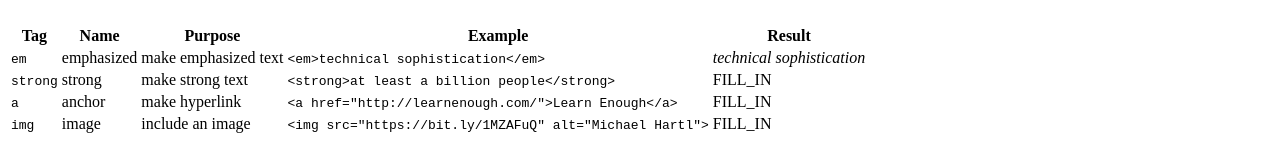
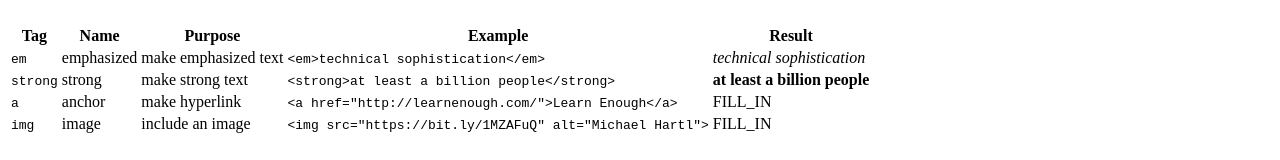
Before and after one commit to HappyChansey/sample_website, a plain HTML site: page tags.html in a window 1280 px wide. Shown: the part 595-755 px from the top of the page. Drawn offline with Linux system fonts and the light colour scheme.

Commit message:
Add a tags page

```diff
--- a/tags.html
+++ b/tags.html
@@ -89,7 +89,7 @@
                 <td>
                     <code>&lt;strong&gt;at least a billion people&lt;/strong&gt;</code>
                 </td>
-                <td>FILL_IN</td>
+                <td><strong>at least a billion people</strong></td>
             </tr>
             <tr>
                 <td><code>a</code></td>
```
